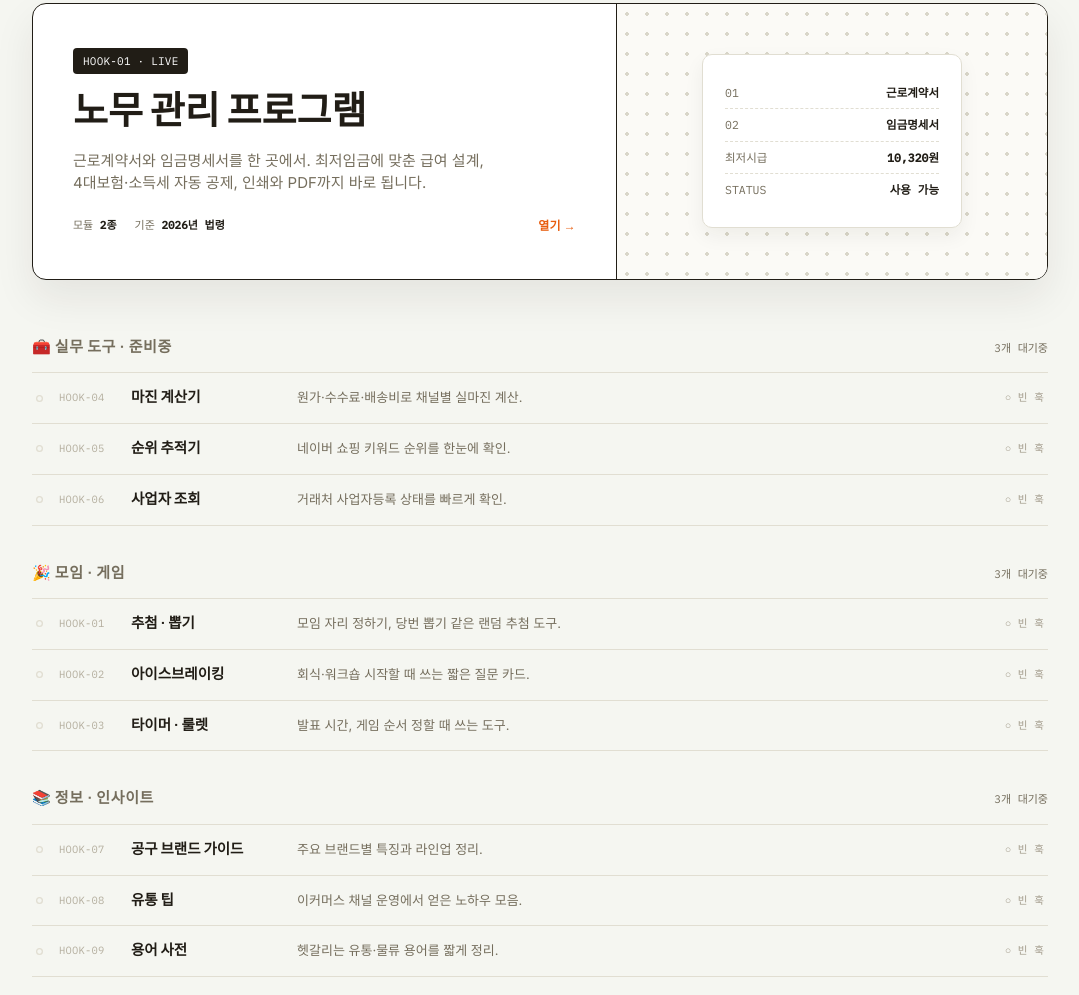
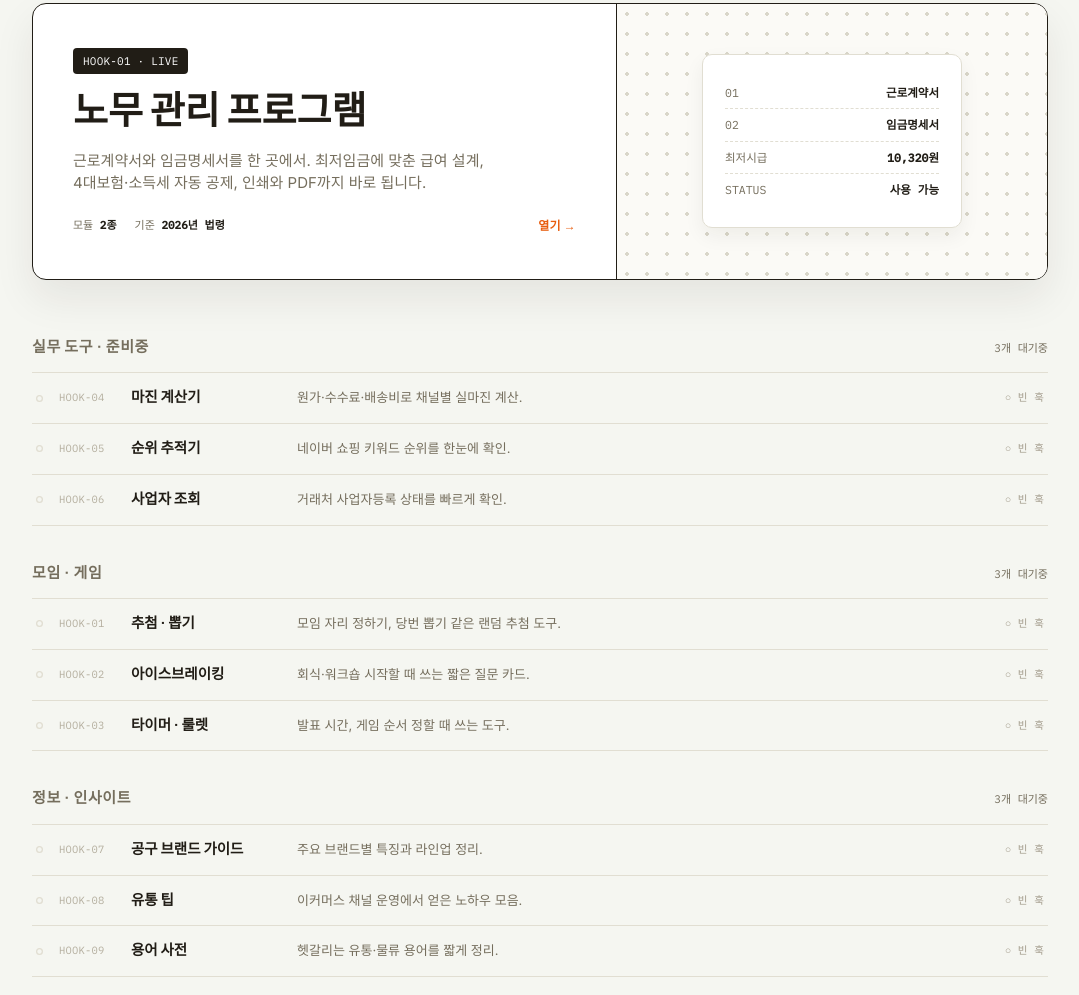
Before and after one commit to joey-leejw/easywayhub, a plain HTML site: page index.html in a window 1280 px wide. Shown: the part 507-1502 px from the top of the page, without its empty margins (100-1179 px from the left). Drawn offline with Linux system fonts and the light colour scheme.

Commit message:
Add files via upload

```diff
--- a/index.html
+++ b/index.html
@@ -354,7 +354,7 @@
 
 <div class="compact-wrap" id="tools">
   <div class="compact-head">
-    <h3 class="mono">🧰 실무 도구 · 준비중</h3>
+    <h3 class="mono">실무 도구 · 준비중</h3>
     <span class="count">3개 대기중</span>
   </div>
   <div class="row-list">
@@ -382,7 +382,7 @@
   </div>
 
   <div class="compact-head" id="games">
-    <h3 class="mono">🎉 모임 · 게임</h3>
+    <h3 class="mono">모임 · 게임</h3>
     <span class="count">3개 대기중</span>
   </div>
   <div class="row-list">
@@ -410,7 +410,7 @@
   </div>
 
   <div class="compact-head" id="info">
-    <h3 class="mono">📚 정보 · 인사이트</h3>
+    <h3 class="mono">정보 · 인사이트</h3>
     <span class="count">3개 대기중</span>
   </div>
   <div class="row-list">
```
